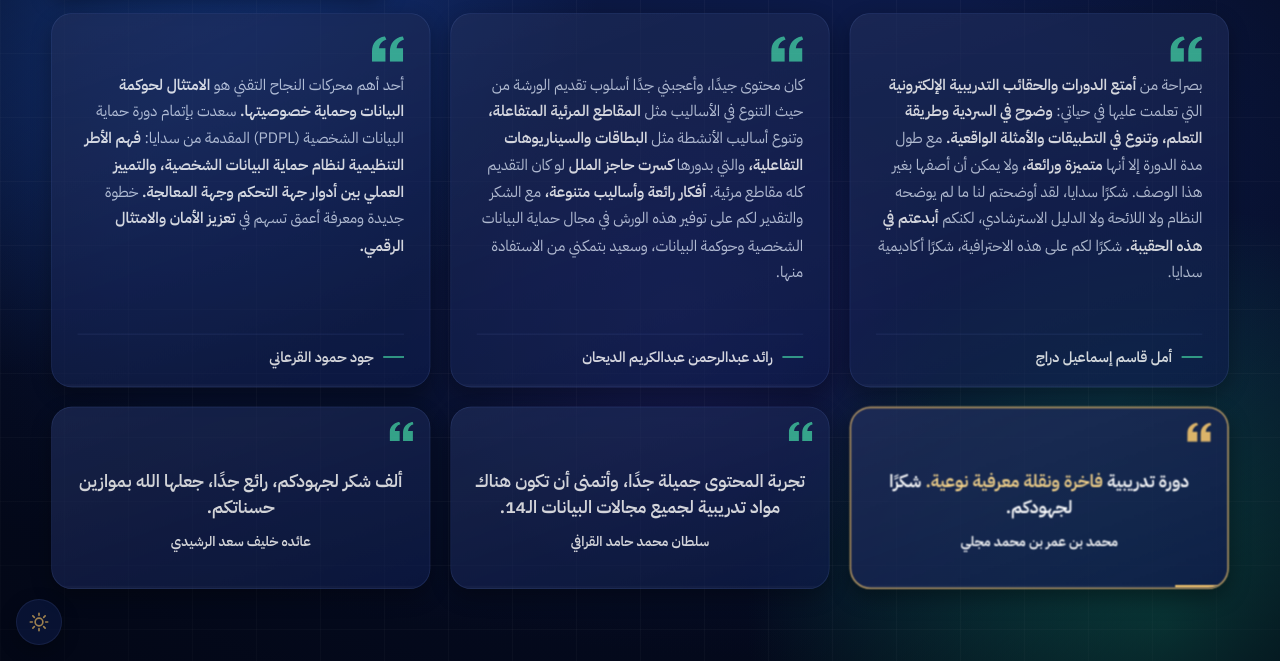
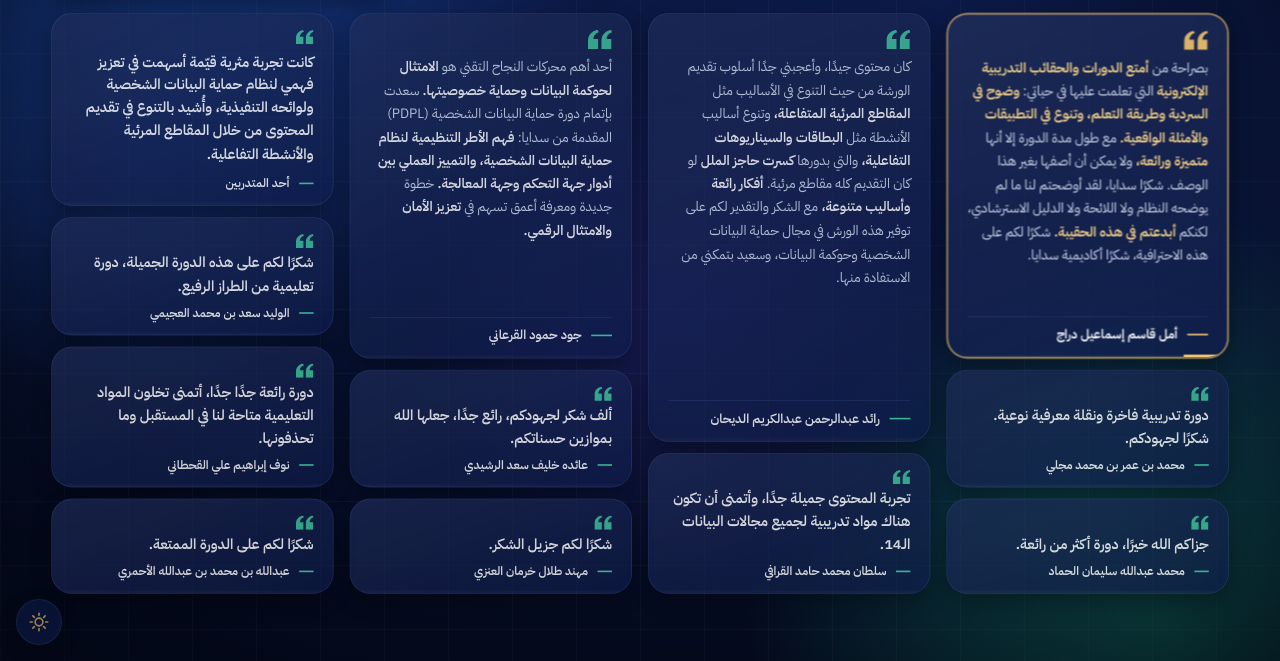
Before and after one commit to alaosi304/pdp-screen, a plain HTML site: page index.html in a window 1280 px wide. Shown: the part 139-800 px from the top of the page. Drawn offline with Linux system fonts and the light colour scheme.

Commit message:
One slide: all 12 testimonials in four columns

```diff
--- a/index.html
+++ b/index.html
@@ -2,7 +2,7 @@
 <html lang="ar" dir="rtl">
 <head>
 <meta charset="utf-8">
-<meta name="slide-version" content="2026-11-01-16">
+<meta name="slide-version" content="2026-11-01-17">
 <meta name="viewport" content="width=device-width, initial-scale=1, viewport-fit=cover">
 <title>آراء المتدربين — دورة حماية البيانات الشخصية</title>
 <link rel="preconnect" href="https://fonts.googleapis.com">
@@ -64,7 +64,7 @@ canvas#sky{position:absolute;top:0;left:0;width:100%;height:100%}
 @keyframes dp{50%{box-shadow:0 12px 50px rgba(27,143,108,.4),inset 0 0 0 1px rgba(255,255,255,.25)}}
 
 /* cards */
-.slot{position:absolute;opacity:0;animation:rise 1s cubic-bezier(.16,1,.3,1) forwards}
+.slot{opacity:0;animation:rise 1s cubic-bezier(.16,1,.3,1) forwards}
 @keyframes rise{from{opacity:0;transform:translateY(40px)}to{opacity:1;transform:none}}
 .fl{width:100%;height:100%}
 @keyframes flo{from{transform:translateY(-4px)}to{transform:translateY(5px)}}
@@ -98,6 +98,22 @@ canvas#sky{position:absolute;top:0;left:0;width:100%;height:100%}
 .shine{display:none}
 @keyframes sh{from{transform:translateX(0)}to{transform:translateX(-900px)}}
 
+
+#cards{position:absolute;top:140px;left:64px;right:64px;bottom:34px;display:flex;justify-content:space-between}
+.col{width:353px;display:flex;flex-direction:column}
+.col .slot{position:relative;margin-bottom:14px}
+.col .slot:last-child{margin-bottom:0}
+.slot.grow{flex:1}
+.slot.grow .card{justify-content:space-between}
+.slot .card{height:100%;padding:20px 24px 16px}
+.qm{width:30px;height:24px;margin-bottom:8px}
+.txt{font-size:17px;line-height:1.72}
+.c .qm{width:22px;height:18px;margin-bottom:4px}
+.c .txt{font-size:18px;line-height:1.6;font-weight:600;color:var(--strong);flex:none}
+.c .by{border:0;padding-top:0;margin-top:8px;font-size:15px}
+.c .by .ln{width:18px}
+.by{font-size:16px;padding-top:10px;margin-top:10px}
+.slot.swap .card{opacity:0!important}
 .hint{position:fixed;left:50%;bottom:calc(16px + env(safe-area-inset-bottom,0px));transform:translateX(-50%);direction:rtl;font-size:13px;color:var(--txt);
   background:var(--card);border:1px solid var(--cardBd);padding:8px 16px;border-radius:999px;transition:opacity .8s;z-index:5}
 body.idle .hint{opacity:0}
@@ -146,27 +162,21 @@ function showErr(){var d=document.getElementById("err");if(!d){d=document.create
 if(/debug/.test(location.search)){setTimeout(function(){errs.push("debug");showErr();},500);}
 
 /* [نص] = عبارة تضيء بالذهبي عند التركيز على البطاقة */
-var LONG=[
- {n:"أمل قاسم إسماعيل دراج",x:1062,y:140,w:474,h:468,
-  t:"بصراحة من [أمتع الدورات والحقائب التدريبية الإلكترونية] التي تعلمت عليها في حياتي: [وضوح في السردية وطريقة التعلم]، و[تنوع في التطبيقات والأمثلة الواقعية]. مع طول مدة الدورة إلا أنها [متميزة ورائعة]، ولا يمكن أن أصفها بغير هذا الوصف. شكرًا سدايا، لقد أوضحتم لنا ما لم يوضحه النظام ولا اللائحة ولا الدليل الاسترشادي، لكنكم [أبدعتم في هذه الحقيبة]. شكرًا لكم على هذه الاحترافية، شكرًا أكاديمية سدايا."},
- {n:"رائد عبدالرحمن عبدالكريم الديحان",x:563,y:140,w:474,h:468,
-  t:"كان محتوى جيدًا، وأعجبني جدًا أسلوب تقديم الورشة من حيث التنوع في الأساليب مثل [المقاطع المرئية المتفاعلة]، وتنوع أساليب الأنشطة مثل [البطاقات والسيناريوهات التفاعلية]، والتي بدورها [كسرت حاجز الملل] لو كان التقديم كله مقاطع مرئية. [أفكار رائعة وأساليب متنوعة]، مع الشكر والتقدير لكم على توفير هذه الورش في مجال حماية البيانات الشخصية وحوكمة البيانات، وسعيد بتمكني من الاستفادة منها."},
- {n:"جود حمود القرعاني",x:64,y:140,w:474,h:468,
-  t:"أحد أهم محركات النجاح التقني هو [الامتثال لحوكمة البيانات وحماية خصوصيتها]. سعدت بإتمام دورة حماية البيانات الشخصية (PDPL) المقدمة من سدايا: [فهم الأطر التنظيمية لنظام حماية البيانات الشخصية]، و[التمييز العملي بين أدوار جهة التحكم وجهة المعالجة]. خطوة جديدة ومعرفة أعمق تسهم في [تعزيز الأمان والامتثال الرقمي]."}
+var COLS=[
+ [{n:"أمل قاسم إسماعيل دراج",t:"بصراحة من [أمتع الدورات والحقائب التدريبية الإلكترونية] التي تعلمت عليها في حياتي: [وضوح في السردية وطريقة التعلم]، و[تنوع في التطبيقات والأمثلة الواقعية]. مع طول مدة الدورة إلا أنها [متميزة ورائعة]، ولا يمكن أن أصفها بغير هذا الوصف. شكرًا سدايا، لقد أوضحتم لنا ما لم يوضحه النظام ولا اللائحة ولا الدليل الاسترشادي، لكنكم [أبدعتم في هذه الحقيبة]. شكرًا لكم على هذه الاحترافية، شكرًا أكاديمية سدايا.",L:1,g:1},
+  {n:"محمد بن عمر بن محمد مجلي",t:"دورة تدريبية [فاخرة] و[نقلة معرفية نوعية]. شكرًا لجهودكم."},
+  {n:"محمد عبدالله سليمان الحماد",t:"جزاكم الله خيرًا، دورة [أكثر من رائعة]."}],
+ [{n:"رائد عبدالرحمن عبدالكريم الديحان",t:"كان محتوى جيدًا، وأعجبني جدًا أسلوب تقديم الورشة من حيث التنوع في الأساليب مثل [المقاطع المرئية المتفاعلة]، وتنوع أساليب الأنشطة مثل [البطاقات والسيناريوهات التفاعلية]، والتي بدورها [كسرت حاجز الملل] لو كان التقديم كله مقاطع مرئية. [أفكار رائعة وأساليب متنوعة]، مع الشكر والتقدير لكم على توفير هذه الورش في مجال حماية البيانات الشخصية وحوكمة البيانات، وسعيد بتمكني من الاستفادة منها.",L:1,g:1},
+  {n:"سلطان محمد حامد القرافي",t:"تجربة المحتوى [جميلة جدًا]، وأتمنى أن تكون هناك [مواد تدريبية لجميع مجالات البيانات الـ14]."}],
+ [{n:"جود حمود القرعاني",t:"أحد أهم محركات النجاح التقني هو [الامتثال لحوكمة البيانات وحماية خصوصيتها]. سعدت بإتمام دورة حماية البيانات الشخصية (PDPL) المقدمة من سدايا: [فهم الأطر التنظيمية لنظام حماية البيانات الشخصية]، و[التمييز العملي بين أدوار جهة التحكم وجهة المعالجة]. خطوة جديدة ومعرفة أعمق تسهم في [تعزيز الأمان والامتثال الرقمي].",L:1,g:1},
+  {n:"عائده خليف سعد الرشيدي",t:"[ألف شكر لجهودكم]، رائع جدًا، جعلها الله [بموازين حسناتكم]."},
+  {n:"مهند طلال خرمان العنزي",t:"شكرًا لكم [جزيل الشكر]."},
+  ],
+ [{n:"أحد المتدربين",t:"كانت [تجربة مثرية قيّمة] أسهمت في [تعزيز فهمي لنظام حماية البيانات الشخصية ولوائحه التنفيذية]، وأُشيد [بالتنوع في تقديم المحتوى] من خلال المقاطع المرئية والأنشطة التفاعلية.",g:1},
+  {n:"الوليد سعد بن محمد العجيمي",t:"شكرًا لكم على هذه [الدورة الجميلة]، دورة تعليمية [من الطراز الرفيع]."},
+  {n:"نوف إبراهيم علي القحطاني",t:"دورة [رائعة جدًا جدًا]، أتمنى تخلون [المواد التعليمية متاحة لنا في المستقبل] وما تحذفونها."},
+  {n:"عبدالله بن محمد بن عبدالله الأحمري",t:"شكرًا لكم على [الدورة الممتعة]."}]
 ];
-var POOL=[
- {n:"محمد بن عمر بن محمد مجلي",t:"دورة تدريبية [فاخرة] و[نقلة معرفية نوعية]. شكرًا لجهودكم."},
- {n:"سلطان محمد حامد القرافي",t:"تجربة المحتوى [جميلة جدًا]، وأتمنى أن تكون هناك [مواد تدريبية لجميع مجالات البيانات الـ14]."},
- {n:"عائده خليف سعد الرشيدي",t:"[ألف شكر لجهودكم]، رائع جدًا، جعلها الله [بموازين حسناتكم]."},
- {n:"أحد المتدربين",f:19,t:"كانت [تجربة مثرية قيّمة] أسهمت في [تعزيز فهمي لنظام حماية البيانات الشخصية ولوائحه التنفيذية]، وأُشيد [بالتنوع في تقديم المحتوى] من خلال المقاطع المرئية والأنشطة التفاعلية."},
- {n:"محمد عبدالله سليمان الحماد",t:"جزاكم الله خيرًا، دورة [أكثر من رائعة]."},
- {n:"عبدالله بن محمد بن عبدالله الأحمري",t:"شكرًا لكم على [الدورة الممتعة]."},
- {n:"مهند طلال خرمان العنزي",t:"شكرًا لكم [جزيل الشكر]."},
- {n:"الوليد سعد بن محمد العجيمي",t:"شكرًا لكم على هذه [الدورة الجميلة]، دورة تعليمية [من الطراز الرفيع]."},
- {n:"نوف إبراهيم علي القحطاني",t:"دورة [رائعة جدًا جدًا]، أتمنى تخلون [المواد التعليمية متاحة لنا في المستقبل] وما تحذفونها."}
-];
-var BOT=[{x:1062},{x:563},{x:64}]; /* bottom slots: fixed positions, rotating content */
-var SEQ=["b0","s0","b1","s1","b2","s2"]; /* spotlight order */
 function $(id){return document.getElementById(id);}
 function addC(el,c){if(el&&(" "+el.className+" ").indexOf(" "+c+" ")<0)el.className+=" "+c;}
 function remC(el,c){if(el)el.className=(" "+el.className+" ").replace(new RegExp(" "+c+" ","g")," ").replace(/^\s+|\s+$/g,"");}
@@ -196,35 +206,29 @@ function words(t,base,step){var hl=false,g=-1,out=[],p=t.split(/\s+/);
     if(w.indexOf("]")>-1)hl=false;}
   return out.join(" ");}
 
-function inner(d){return '<div class="card">'+QM+'<div class="txt"'+(d.f?' style="font-size:'+d.f+'px"':'')+'>'+words(d.t,0,0)+'</div>'+
+function inner(d){return '<div class="card'+(d.L?'':' c')+'">'+QM+'<div class="txt">'+words(d.t,0,0)+'</div>'+
   '<div class="by"><span class="ln"></span>'+d.n+'</div><div class="bar"><i></i></div></div>';}
-var html="",i;
-for(i=0;i<LONG.length;i++){var d=LONG[i],delay=300+i*180;
-  html+='<div class="slot" id="s'+i+'" style="left:'+d.x+'px;top:'+d.y+'px;width:'+d.w+'px;height:'+d.h+'px;-webkit-animation-delay:'+delay+'ms;animation-delay:'+delay+'ms"><div class="fl">'+inner(d)+'</div></div>';}
-var ptr=0;
-for(i=0;i<BOT.length;i++){var dl=840+i*180;
-  html+='<div class="slot short" id="b'+i+'" style="left:'+BOT[i].x+'px;top:632px;width:474px;height:228px;-webkit-animation-delay:'+dl+'ms;animation-delay:'+dl+'ms"><div class="fl">'+inner(POOL[ptr])+'</div></div>';
-  BOT[i].item=POOL[ptr];ptr=(ptr+1)%POOL.length;}
+var html="",ALL=[],n=0;
+for(var ci=0;ci<COLS.length;ci++){html+='<div class="col">';
+  for(var k=0;k<COLS[ci].length;k++){var d=COLS[ci][k],dl=250+(k*4+ci)*120;d.id="s"+n;ALL.push(d);n++;
+    html+='<div class="slot'+(d.g?' grow':'')+'" id="'+d.id+'" style="-webkit-animation-delay:'+dl+'ms;animation-delay:'+dl+'ms">'+inner(d)+'</div>';}
+  html+='</div>';}
 $("cards").innerHTML=html;
+/* spotlight order: interleave one long card then short ones, column by column */
+var SEQ=[];for(var r=0;r<4;r++)for(var c2=0;c2<COLS.length;c2++)if(COLS[c2][r])SEQ.push(COLS[c2][r]);
 
-function swapSlot(k){var el=$("b"+k),fl=el.getElementsByTagName("div")[0];addC(el,"swap");
-  setTimeout(function(){var d=POOL[ptr];ptr=(ptr+1)%POOL.length;BOT[k].item=d;fl.innerHTML=inner(d);
-    if((" "+el.className+" ").indexOf(" dim ")<0)addC(el,"dim");void el.offsetWidth;remC(el,"swap");},550);}
-
-/* spotlight cycle */
 var step=-1,reloadPending=false,startedAt=new Date().getTime();
-function durFor(d,isShort){return isShort?6500:Math.min(13000,5000+d.t.split(/\s+/).length*95);}
+function durFor(d){return d.L?Math.min(12000,4500+d.t.split(/\s+/).length*90):5000;}
 function spot(){step=(step+1)%SEQ.length;
   if(step===0&&reloadPending){location.reload();return;}
-  var id=SEQ[step];
-  for(var j=0;j<SEQ.length;j++){var el=$(SEQ[j]),b=el.getElementsByTagName("i")[0];
-    if(SEQ[j]===id){remC(el,"dim");addC(el,"on");}else{remC(el,"on");addC(el,"dim");}
-    if(b){setTr(b,"none");setT(b,"scaleX(0)");}}
-  var isShort=id.charAt(0)==="b",k=+id.charAt(1),d=isShort?BOT[k].item:LONG[k],dur=durFor(d,isShort);
-  var bar=$(id).getElementsByTagName("i")[0];void bar.offsetWidth;
+  var cur=SEQ[step];
+  for(var j=0;j<ALL.length;j++){var el=$(ALL[j].id),b=el.getElementsByTagName("i")[0];
+    if(ALL[j]===cur){remC(el,"dim");addC(el,"on");}else{remC(el,"on");addC(el,"dim");}
+    setTr(b,"none");setT(b,"scaleX(0)");}
+  var bar=$(cur.id).getElementsByTagName("i")[0],dur=durFor(cur);void bar.offsetWidth;
   setTr(bar,"-webkit-transform "+dur+"ms linear, transform "+dur+"ms linear");setT(bar,"scaleX(1)");
-  setTimeout(function(){if(isShort){remC($(id),"on");swapSlot(k);}spot();},dur);}
-setTimeout(spot,4200);
+  setTimeout(spot,dur);}
+setTimeout(spot,3500);
 
 /* fullscreen, cursor, wake */
 function toggleFS(){var d=document,el=d.documentElement;try{
```
